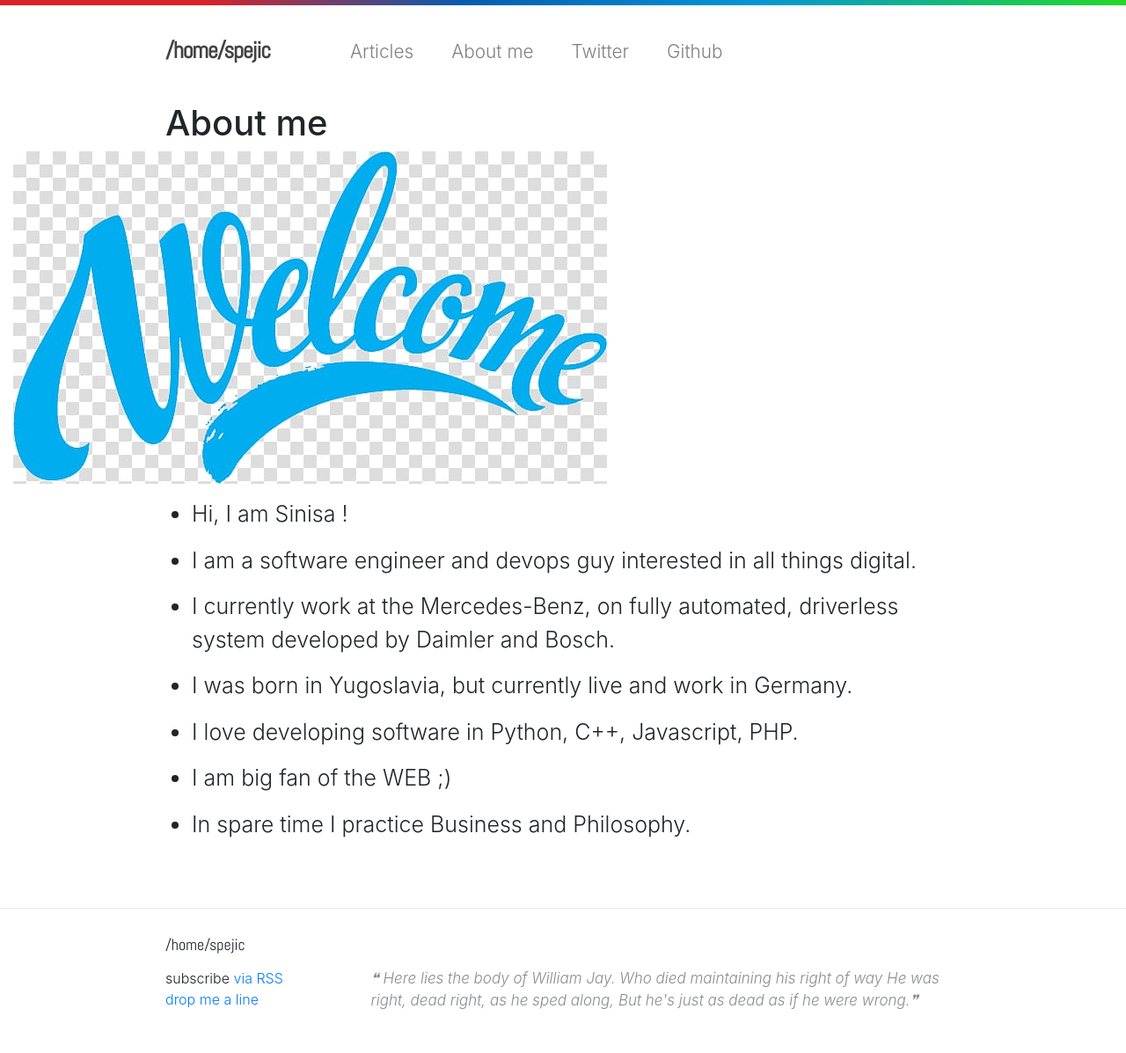
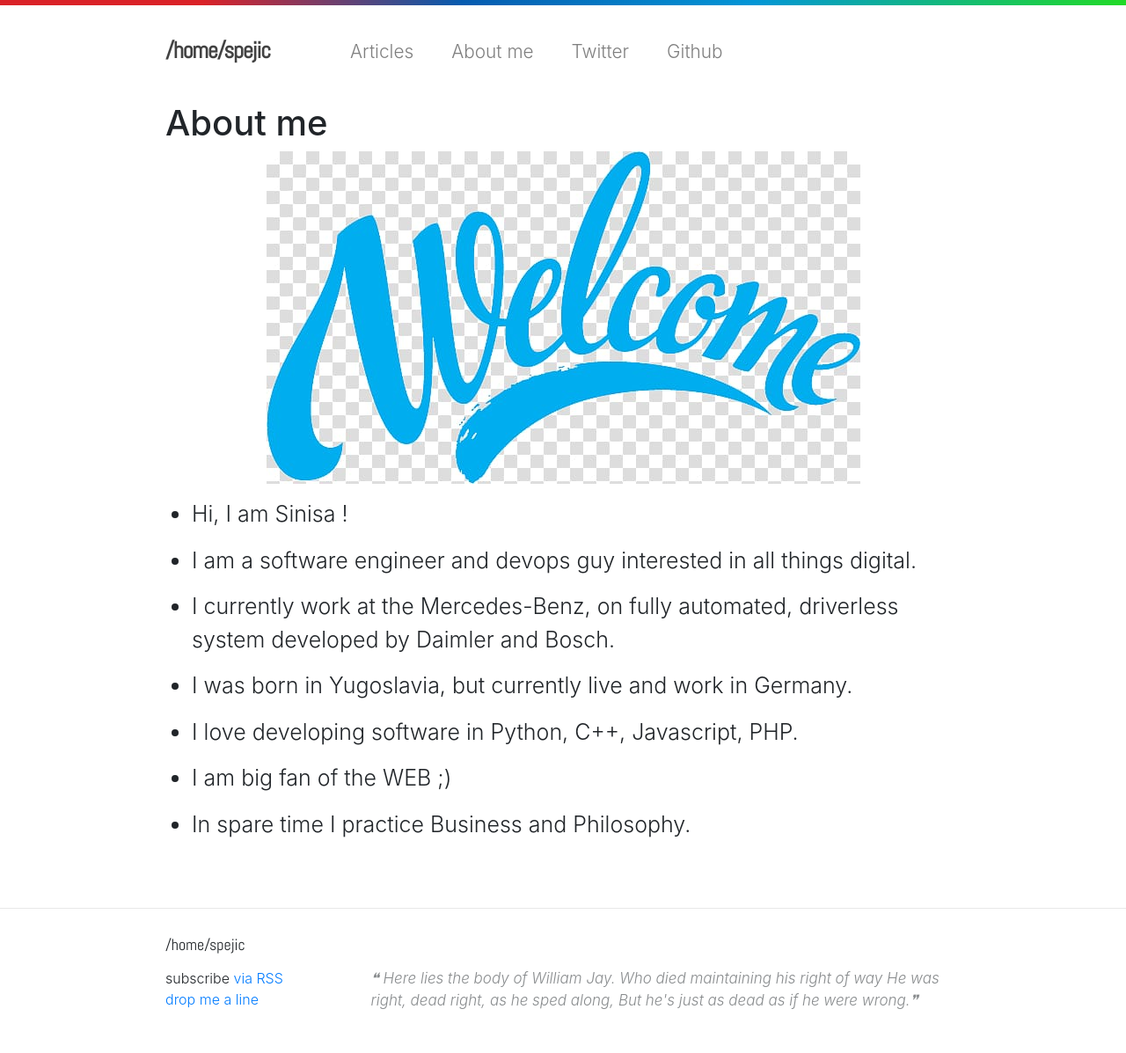
Before and after one commit to spejic88/spejic88.github.io, a Jekyll site: the page built from about.md, in a window 1280 px wide. Shown: the whole page at 88% size. Built offline with Jekyll 4.4.1, drawn with Linux system fonts in a browser that asks for light colours; some web fonts are replaced.

Commit message:
update #3

```diff
--- a/_sass/_layout.scss
+++ b/_sass/_layout.scss
@@ -128,6 +128,17 @@
 
     .blog-posts {
 
+    }
+}
+
+
+figure {
+    &.bg-center {
+
+        img {
+            display: block;
+            margin: 0 auto;
+        }
     }
 }
 
@@ -307,16 +318,3 @@ ul.about-me-list {
 .contact-list {
     font-weight: 300;
 }
-
-
-figure {
-
-
-    &.bg-center {
-
-        img {
-            display: block;
-            margin: o auto;
-        }
-    }
-}
```
